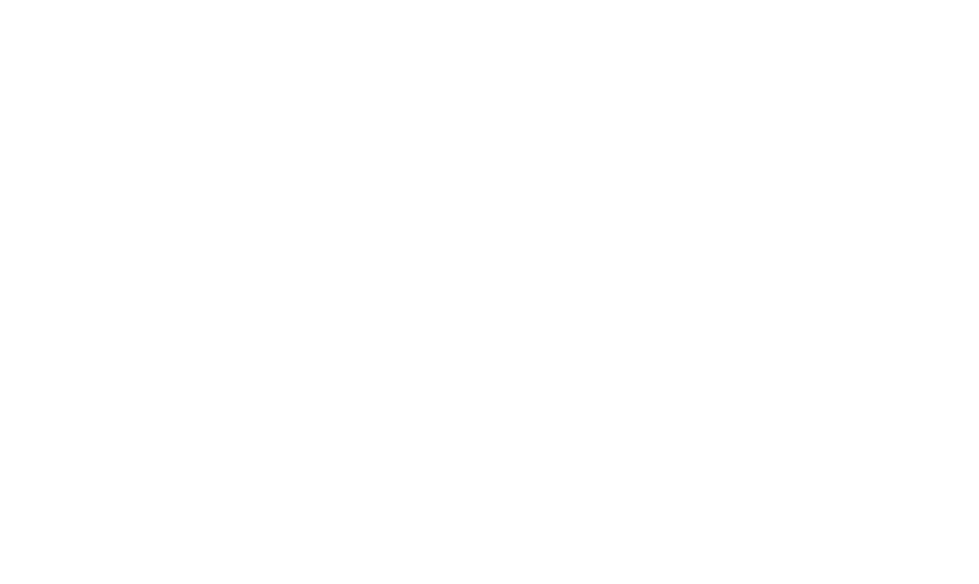
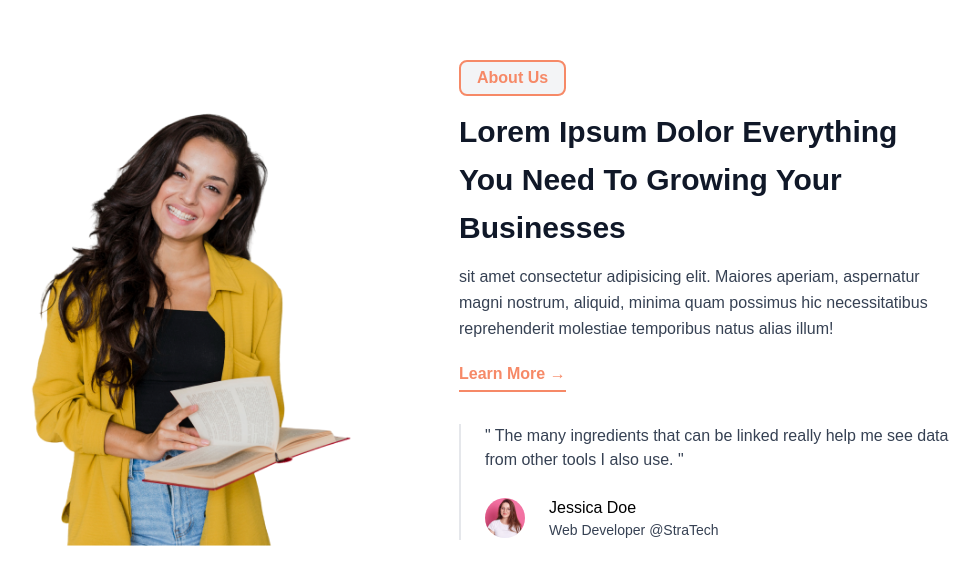
Before and after one commit to younus-always/stratech-site-nextjs, a Next.js app: page / in a window 1280 px wide. Shown: the part 810-1394 px from the top of the page, without its empty margins (201-1180 px from the left). Before the commit the page ends 800 px from the top, so only its background shows below. Built offline with nearby package versions, Linux system fonts and the light colour scheme; a web font is replaced by a local one.

Commit message:
About section desgin

```diff
--- /dev/null
+++ b/components/Helper/Boxtext.tsx
@@ -0,0 +1,13 @@
+import React from 'react'
+
+type Props = {
+      children: React.ReactNode
+}
+
+const Boxtext = ({ children }: Props) => {
+      return (
+            <h3 className='w-fit border-2 bg-gray-100 rounded-lg font-bold px-4 py-1 text-[#f68967]'>{children}</h3>
+      )
+}
+
+export default Boxtext
--- /dev/null
+++ b/components/Home/About/About.tsx
@@ -0,0 +1,40 @@
+import Boxtext from "@/components/Helper/Boxtext"
+import Image from "next/image"
+
+const About = () => {
+      return (
+            <div className="py-16">
+                  <div className="w-[80%] mx-auto grid grid-cols-1 xl:grid-cols-2 gap-10 items-center">
+                        {/* Image Content */}
+                        <div>
+                              <Image src={"/images/about.png"} alt="about" width={600} height={600} />
+                        </div>
+                        {/* Text Content */}
+                        <div>
+                              <Boxtext>About Us</Boxtext>
+                              <h1 className="text-2xl sm:text-3xl font-bold text-gray-900 mt-3 leading-[2.5rem] sm:leading-[3rem] capitalize">Lorem ipsum dolor
+                                    Everything you need to growing your businesses
+                              </h1>
+                              <p className="text-sm sm:text-base text-gray-700 leading-relaxed mt-3">sit amet consectetur adipisicing elit. Maiores aperiam, aspernatur magni nostrum, aliquid, minima quam possimus hic necessitatibus reprehenderit molestiae temporibus natus alias illum!</p>
+                              <button className="mt-5 pb-1 font-bold text-[#f68967] border-b-2 border-[#f68967] cursor-pointer">Learn More &#8594;</button>
+                              <div className="mt-8 border-l-2 border-gray-200">
+                                    <div className="ml-6">
+                                          <p className="text-gray-700 font-medium">
+                                                &quot; The many ingredients that can be linked really help me see data from other tools I also use. &quot;
+                                          </p>
+                                          <div className="flex items-center space-x-6 mt-6">
+                                                <Image src={"/images/u1.jpg"} alt="user" width={40} height={40} className="rounded-full" />
+                                                <div>
+                                                      <p className="font-medium">Jessica Doe</p>
+                                                      <p className="text-sm text-gray-700">Web Developer @StraTech</p>
+                                                </div>
+                                          </div>
+                                    </div>
+                              </div>
+                        </div>
+                  </div>
+            </div>
+      )
+}
+
+export default About
--- a/components/Home/Home.tsx
+++ b/components/Home/Home.tsx
@@ -1,9 +1,11 @@
+import About from "./About/About"
 import Hero from "./Hero/Hero"
 
 const Home = () => {
       return (
             <div className="overflow-hidden">
                   <Hero />
+                  <About />
             </div>
       )
 }
```
